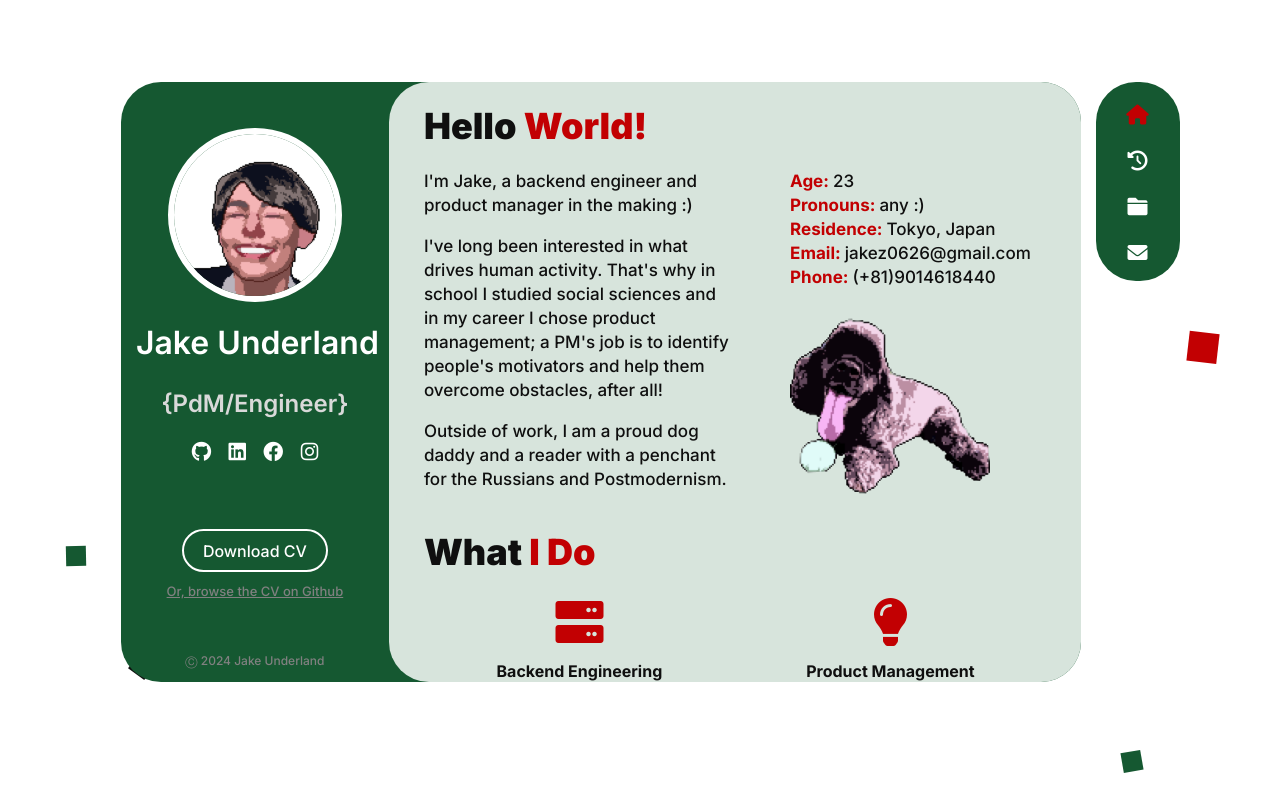
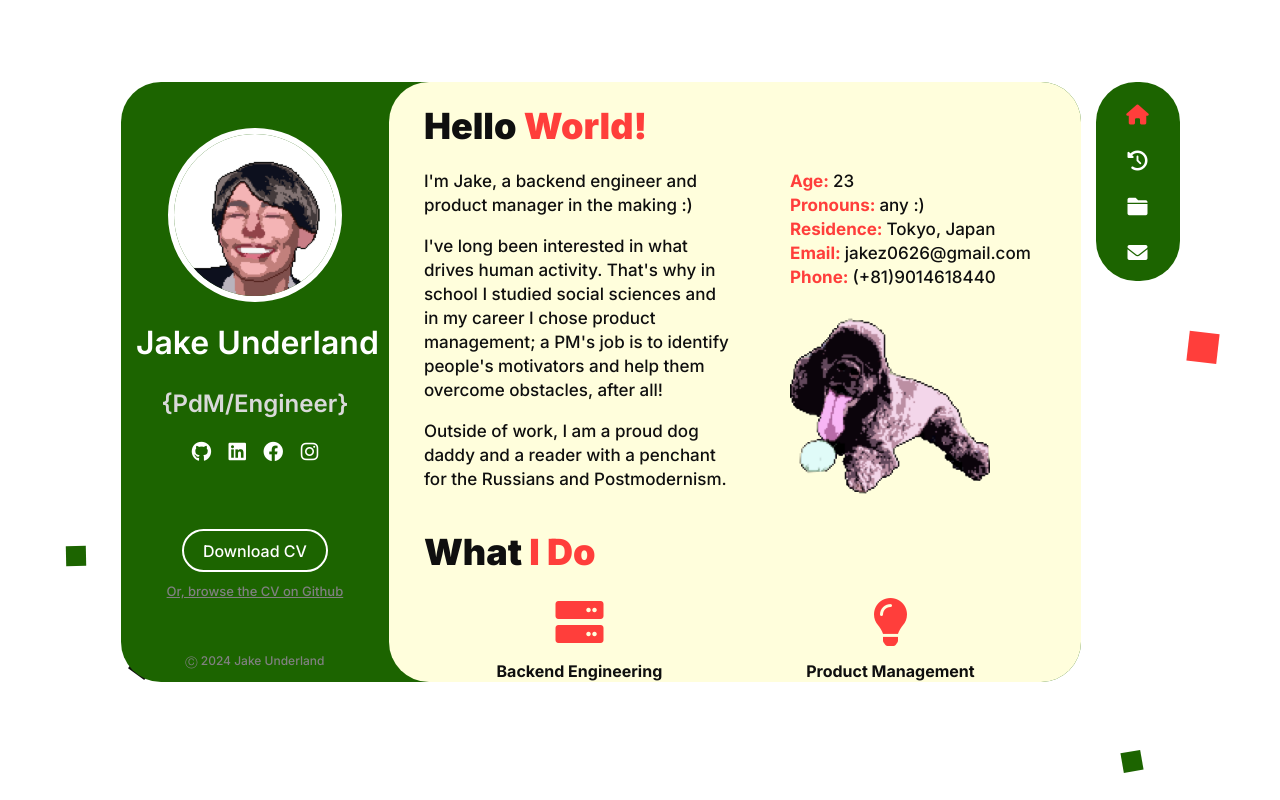
Before and after one commit to jaked0626/digital-biz-card, a React (Vite) app: page / in a window 1280 px wide. Shown: the top 800 px of the page. Built offline with nearby package versions, Linux system fonts and the light colour scheme.

Commit message:
mom chose these colors.

```diff
--- a/src/index.css
+++ b/src/index.css
@@ -17,10 +17,10 @@
 
   /* my defined values */
   --profile-width-percent: 28%;
-  --primary-color: #155831;
-  --secondary-color: #d7e4dc;
+  --primary-color: #1C6400;
+  --secondary-color: #FFFEDC;
   --background-color: #ffffff;
-  --accent-color: #c20002;
+  --accent-color: #FF3E3B;
   --text-color: #0f0f0f;
   --test-color: purple;
 }
@@ -600,14 +600,14 @@
 }
 
 .contact__form--buttonElement button {
-  background-color: var(--primary-color);
+  background-color: var(--accent-color);
   color: white;
   margin-right: -5px;
 }
 
 .contact__form--buttonElement button:hover {
-  background-color: var(--accent-color);
-  border-color: var(--accent-color);
+  background-color: var(--primary-color);
+  border-color: var(--primary-color);
 }
 
 .error-message {
```
